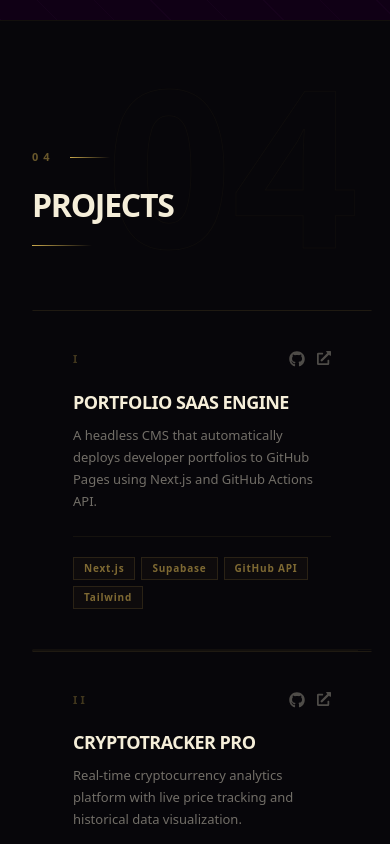
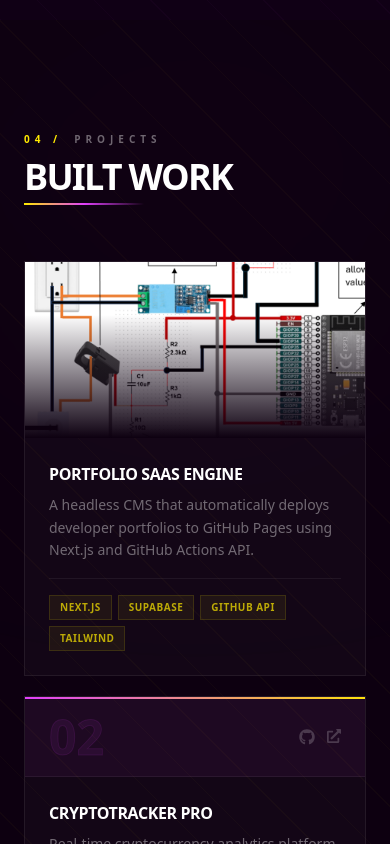
Before and after one commit to salienceenterprises-lab/portfolio-5f77b, a Next.js app: page /portfolio-5f77b/ in a window 390 px wide. Shown: the part 3940-4784 px from the top of the page. Built offline with nearby package versions, Linux system fonts and the light colour scheme.

Commit message:
Update app/components/projects.jsx via Portfolio SaaS

```diff
--- a/app/components/projects.jsx
+++ b/app/components/projects.jsx
@@ -1,86 +1,121 @@
 "use client";
-import React from "react";
 import { motion } from "framer-motion";
 import { FaGithub, FaExternalLinkAlt } from "react-icons/fa";
 
 export default function PortfolioProjects({ data }) {
-  const items = data?.projects;
-  if (!items || !Array.isArray(items) || items.length === 0) return null;
+  if (!data?.projects?.length) return null;
 
   return (
-    <section id="projects" style={{ background:"#07060a", padding:"8rem 2rem", position:"relative", overflow:"hidden", borderTop:"1px solid rgba(201,168,76,0.06)" }}>
-      <style>{`
-        .gn-proj-card {
-          position:relative; padding:2.5rem;
-          border-top:1px solid rgba(201,168,76,0.12);
-          border-left:1px solid transparent;
-          border-right:1px solid transparent;
-          border-bottom:1px solid rgba(201,168,76,0.06);
-          display:flex; flex-direction:column; height:100%;
-          transition:all 0.35s ease; overflow:hidden; cursor:default;
-        }
-        .gn-proj-card::after {
-          content:'';
-          position:absolute; left:0; top:0; bottom:0; width:1px;
-          background:linear-gradient(180deg, #c9a84c, rgba(201,168,76,0.1), transparent);
-          transform:scaleY(0); transform-origin:top; transition:transform 0.4s ease;
-        }
-        .gn-proj-card:hover { background:rgba(201,168,76,0.025); border-top-color:rgba(201,168,76,0.4); box-shadow:0 0 60px rgba(201,168,76,0.06); }
-        .gn-proj-card:hover::after { transform:scaleY(1); }
-        .gn-proj-link { color:rgba(245,238,217,0.3); text-decoration:none; transition:color 0.2s; }
-        .gn-proj-link:hover { color:#c9a84c; }
-        .gn-tech-tag { font-size:10px; font-weight:700; padding:3px 10px; border:1px solid rgba(201,168,76,0.15); color:rgba(201,168,76,0.6); background:rgba(201,168,76,0.03); letter-spacing:0.08em; }
-      `}</style>
+    <section id="projects" className="relative py-28 px-6 overflow-hidden" style={{ background: "#0d0010" }}>
 
-      <div style={{ position:"absolute", top:"2rem", right:"2rem", fontSize:"220px", fontWeight:900, lineHeight:1, color:"transparent", WebkitTextStrokeWidth:"1px", WebkitTextStrokeColor:"rgba(201,168,76,0.04)", pointerEvents:"none", userSelect:"none" }}>04</div>
+      <div className="absolute inset-0 pointer-events-none opacity-[0.025]"
+        style={{ backgroundImage: "repeating-linear-gradient(45deg, #ffea00 0px, #ffea00 1px, transparent 1px, transparent 40px)" }} />
+      <div className="absolute top-0 left-1/2 -translate-x-1/2 w-[700px] h-[300px] rounded-full blur-[200px] pointer-events-none"
+        style={{ background: "radial-gradient(ellipse, rgba(224,64,251,0.1), transparent 70%)" }} />
 
-      <div style={{ maxWidth:"1280px", margin:"0 auto", position:"relative", zIndex:1 }}>
-        <motion.div initial={{ opacity:0, x:-30 }} whileInView={{ opacity:1, x:0 }} viewport={{ once:true }} transition={{ duration:0.7 }} style={{ marginBottom:"4rem" }}>
-          <div style={{ display:"flex", alignItems:"center", gap:"16px", marginBottom:"1rem" }}>
-            <span style={{ fontSize:"11px", fontWeight:800, letterSpacing:"0.45em", color:"rgba(201,168,76,0.5)", textTransform:"uppercase" }}>04</span>
-            <div style={{ width:"40px", height:"1px", background:"linear-gradient(90deg, #c9a84c, transparent)" }} />
-          </div>
-          <h2 style={{ fontSize:"clamp(2rem, 4vw, 3.5rem)", fontWeight:900, letterSpacing:"-0.04em", color:"#f5eed9", margin:0, textTransform:"uppercase" }}>Projects</h2>
-          <div style={{ width:"60px", height:"1px", background:"linear-gradient(90deg, #c9a84c, transparent)", marginTop:"1rem" }} />
+      <div className="max-w-5xl mx-auto relative z-10">
+
+        <motion.div initial={{ opacity: 0, x: -20 }} whileInView={{ opacity: 1, x: 0 }}
+          viewport={{ once: true }} transition={{ duration: 0.5 }}
+          className="flex items-center gap-3 mb-3">
+          <span className="text-[10px] font-black tracking-[0.5em] uppercase" style={{ color: "#ffea00" }}>04 /</span>
+          <span className="text-[10px] font-black tracking-[0.5em] uppercase text-white/40">Projects</span>
         </motion.div>
 
-        {/* Gap-px editorial grid — container is the border color, children are bg */}
-        <div style={{ display:"grid", gridTemplateColumns:"repeat(auto-fill, minmax(340px,1fr))", gap:"1px", background:"rgba(201,168,76,0.06)" }}>
-          {items.map((proj, i) => (
-            <motion.div key={i} initial={{ opacity:0, y:30 }} whileInView={{ opacity:1, y:0 }} viewport={{ once:true }} transition={{ duration:0.5, delay:i*0.07 }}
-              style={{ background:"#07060a", height:"100%" }}>
-              <div className="gn-proj-card">
-                {/* Header row */}
-                <div style={{ display:"flex", alignItems:"flex-start", justifyContent:"space-between", marginBottom:"1.5rem", gap:"1rem" }}>
-                  {/* Roman numeral index */}
-                  <span style={{ fontSize:"11px", fontWeight:800, letterSpacing:"0.3em", color:"rgba(201,168,76,0.3)" }}>
-                    {["I","II","III","IV","V","VI","VII","VIII","IX","X"][i] || String(i+1).padStart(2,"0")}
-                  </span>
-                  <div style={{ display:"flex", gap:"12px" }}>
+        <motion.h2 initial={{ opacity: 0, y: 20 }} whileInView={{ opacity: 1, y: 0 }}
+          viewport={{ once: true }} transition={{ duration: 0.6, delay: 0.05 }}
+          className="text-4xl sm:text-5xl font-black tracking-tighter text-white mb-2 uppercase leading-none">
+          Built Work
+        </motion.h2>
+        <motion.div initial={{ width: 0 }} whileInView={{ width: 120 }} viewport={{ once: true }}
+          transition={{ duration: 0.8, delay: 0.2 }} className="h-0.5 mb-14"
+          style={{ background: "linear-gradient(90deg, #ffea00, #e040fb, transparent)" }} />
+
+        <div className="grid grid-cols-1 sm:grid-cols-2 lg:grid-cols-3 gap-5">
+          {data.projects.map((proj, index) => (
+            <motion.div key={index}
+              initial={{ opacity: 0, y: 28 }}
+              whileInView={{ opacity: 1, y: 0 }}
+              viewport={{ once: true }}
+              transition={{ duration: 0.5, delay: index * 0.07, type: "spring", stiffness: 120 }}
+              whileHover={{ y: -5 }}
+              className="group relative overflow-hidden transition-all duration-300"
+              style={{ background: "rgba(255,255,255,0.025)", border: "1px solid rgba(255,255,255,0.07)" }}
+              onMouseEnter={(e) => (e.currentTarget.style.borderColor = "rgba(224,64,251,0.35)")}
+              onMouseLeave={(e) => (e.currentTarget.style.borderColor = "rgba(255,255,255,0.07)")}>
+
+              {/* Top bar draws in */}
+              <motion.div className="absolute top-0 left-0 right-0 h-0.5 origin-left"
+                initial={{ scaleX: 0 }} whileInView={{ scaleX: 1 }} viewport={{ once: true }}
+                transition={{ duration: 0.8, delay: 0.15 + index * 0.06 }}
+                style={{ background: "linear-gradient(90deg, #e040fb, #ffea00)" }} />
+
+              <div className="absolute inset-0 opacity-0 group-hover:opacity-100 transition-opacity duration-300 pointer-events-none"
+                style={{ background: "linear-gradient(135deg, rgba(224,64,251,0.06), transparent 60%)" }} />
+
+              {proj.imageBase64 ? (
+                <div className="relative h-44 overflow-hidden">
+                  <img src={proj.imageBase64} alt={proj.title}
+                    className="w-full h-full object-cover transition-transform duration-700 group-hover:scale-110" />
+                  <div className="absolute inset-0" style={{ background: "linear-gradient(to bottom, transparent 30%, #0d0010)" }} />
+                  <div className="absolute top-3 right-3 text-[10px] font-black tracking-widest" style={{ color: "rgba(255,255,255,0.2)" }}>
+                    {String(index + 1).padStart(2, "0")}
+                  </div>
+                  <div className="absolute bottom-3 right-3 flex gap-2 opacity-0 group-hover:opacity-100 transition-all duration-300 translate-y-2 group-hover:translate-y-0">
                     {proj.github && (
-                      <a href={proj.github} target="_blank" rel="noopener noreferrer" className="gn-proj-link" aria-label="GitHub">
-                        <FaGithub size={16} />
+                      <a href={proj.github} target="_blank" rel="noopener noreferrer"
+                        className="flex items-center gap-1.5 px-3 py-1.5 text-[10px] font-black text-black"
+                        style={{ background: "#e040fb" }} onClick={(e) => e.stopPropagation()}>
+                        <FaGithub className="w-3 h-3" /> Code
                       </a>
                     )}
-                    {(proj.link || proj.demo) && (
-                      <a href={proj.link || proj.demo} target="_blank" rel="noopener noreferrer" className="gn-proj-link" aria-label="Live">
-                        <FaExternalLinkAlt size={14} />
+                    {proj.demo && (
+                      <a href={proj.demo} target="_blank" rel="noopener noreferrer"
+                        className="flex items-center gap-1.5 px-3 py-1.5 text-[10px] font-black text-black"
+                        style={{ background: "#ffea00" }} onClick={(e) => e.stopPropagation()}>
+                        <FaExternalLinkAlt className="w-2.5 h-2.5" /> Live
                       </a>
                     )}
                   </div>
                 </div>
+              ) : (
+                <div className="relative h-20 flex items-center justify-between px-6 overflow-hidden"
+                  style={{ background: "rgba(224,64,251,0.05)", borderBottom: "1px solid rgba(255,255,255,0.06)" }}>
+                  <div className="text-5xl font-black select-none leading-none"
+                    style={{ color: "rgba(224,64,251,0.07)", WebkitTextStrokeWidth: "1px", WebkitTextStrokeColor: "rgba(224,64,251,0.1)" }}>
+                    {String(index + 1).padStart(2, "0")}
+                  </div>
+                  <div className="flex gap-3">
+                    {proj.github && (
+                      <a href={proj.github} target="_blank" rel="noopener noreferrer"
+                        className="text-white/20 hover:text-[#e040fb] transition-colors">
+                        <FaGithub className="w-4 h-4" />
+                      </a>
+                    )}
+                    {proj.demo && (
+                      <a href={proj.demo} target="_blank" rel="noopener noreferrer"
+                        className="text-white/20 hover:text-[#ffea00] transition-colors">
+                        <FaExternalLinkAlt className="w-3.5 h-3.5" />
+                      </a>
+                    )}
+                  </div>
+                </div>
+              )}
 
-                <h3 style={{ fontSize:"18px", fontWeight:900, color:"#f5eed9", margin:"0 0 10px", letterSpacing:"-0.03em", textTransform:"uppercase", lineHeight:1.2 }}>
-                  {proj.title || "Untitled"}
+              <div className="p-6">
+                <h3 className="text-base font-black uppercase tracking-tight text-white mb-2 group-hover:text-[#e040fb] transition-colors">
+                  {proj.title}
                 </h3>
-                <p style={{ fontSize:"13px", color:"rgba(245,238,217,0.45)", lineHeight:1.7, margin:0, flex:1 }}>
-                  {proj.description}
-                </p>
+                <p className="text-sm leading-relaxed" style={{ color: "rgba(255,255,255,0.4)" }}>{proj.description}</p>
 
-                {(proj.tech || proj.stack) && Array.isArray(proj.tech || proj.stack) && (
-                  <div style={{ display:"flex", flexWrap:"wrap", gap:"6px", marginTop:"1.5rem", paddingTop:"1.25rem", borderTop:"1px solid rgba(201,168,76,0.07)" }}>
-                    {(proj.tech || proj.stack).map((t, j) => (
-                      <span key={j} className="gn-tech-tag">{t}</span>
+                {proj.stack?.length > 0 && (
+                  <div className="flex flex-wrap gap-1.5 mt-4 pt-4" style={{ borderTop: "1px solid rgba(255,255,255,0.06)" }}>
+                    {proj.stack.filter(t => t?.trim()).map((tech) => (
+                      <span key={tech}
+                        className="text-[10px] font-black uppercase tracking-wider px-2.5 py-1"
+                        style={{ color: "rgba(255,234,0,0.7)", background: "rgba(255,234,0,0.06)", border: "1px solid rgba(255,234,0,0.12)" }}>
+                        {tech}
+                      </span>
                     ))}
                   </div>
                 )}
```
